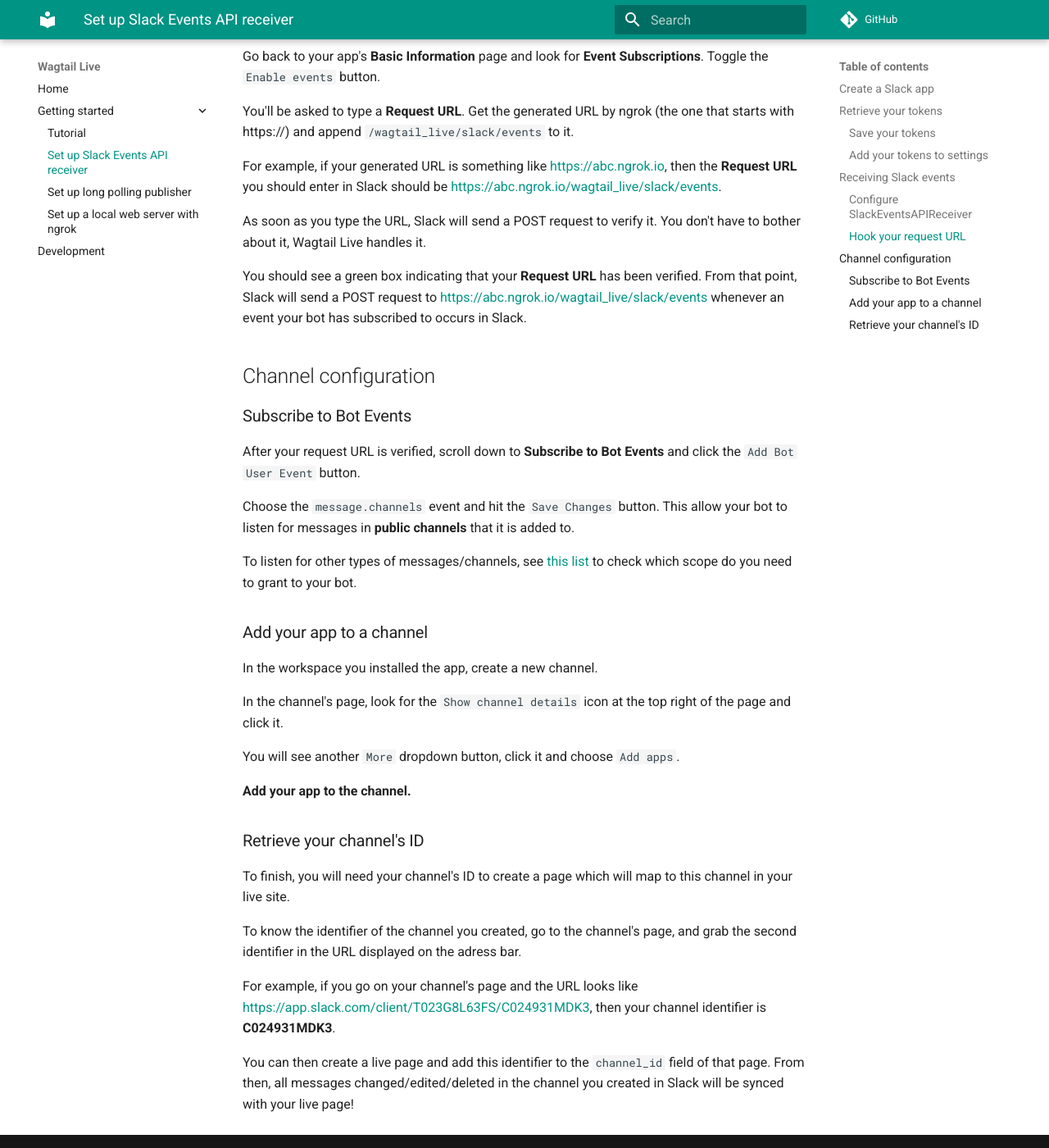
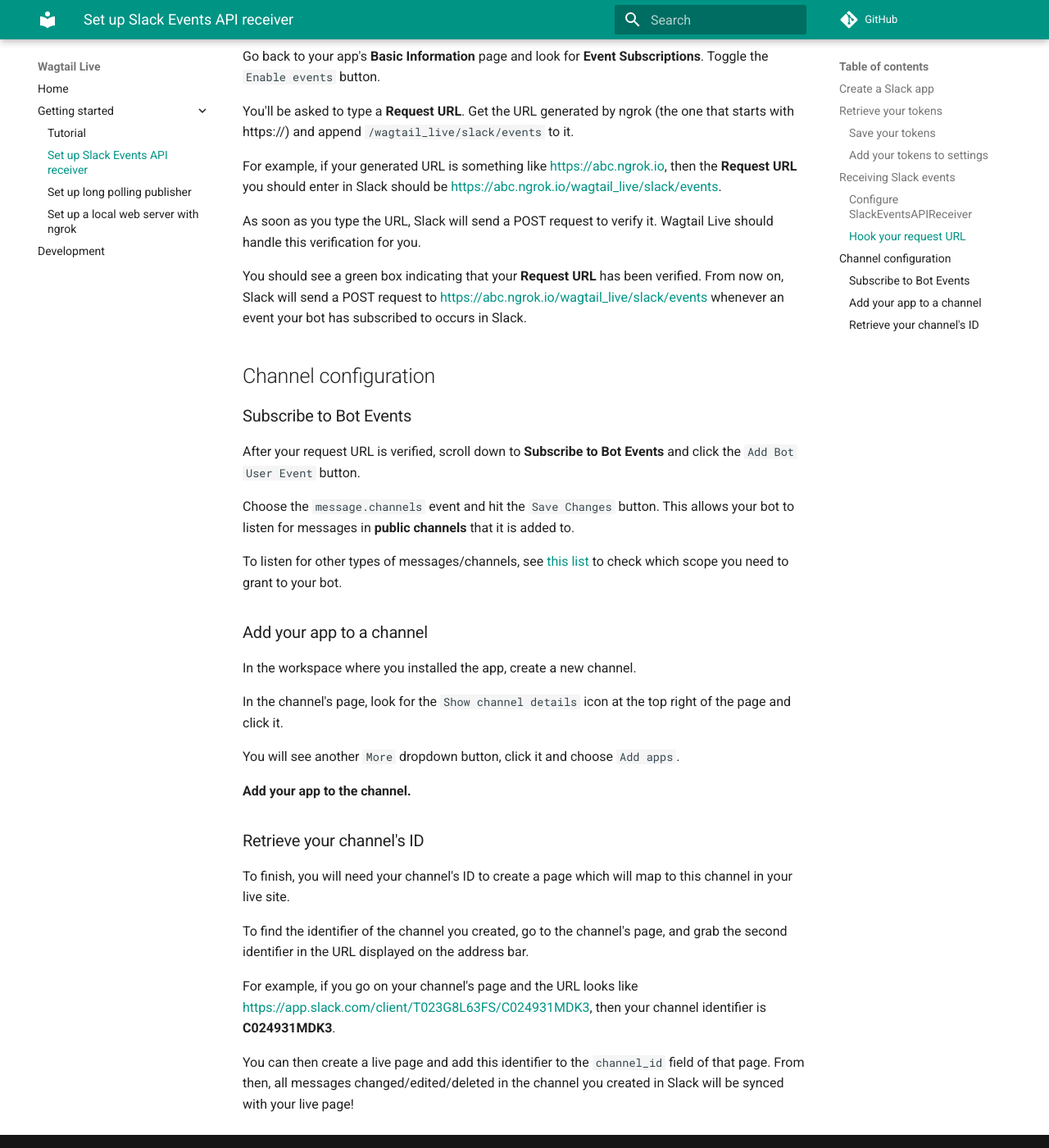
Before and after one commit to wagtail/wagtail-live, an MkDocs documentation site: the page built from docs/getting_started/setup_slack.md, in a window 1280 px wide and 1400 px high, scrolled down 2679 px. Shown: the whole window at 82% size. Built offline with MkDocs 1.6.1 and Material for MkDocs 9.7.7, drawn with Linux system fonts in a browser that asks for light colours; comment, search, counter and statistics services are not loaded; some of the changed text lies outside the part shown.

Commit message:
Apply suggestions from code review
Co-authored-by: Tom Dyson <tom@torchbox.com>

```diff
--- a/docs/getting_started/setup_slack.md
+++ b/docs/getting_started/setup_slack.md
@@ -42,7 +42,7 @@ Wagtail Live needs the following informations to communicate with your app:
 
     Once you authorize the installation, you’ll get back to the **OAuth & Permissions** page and see a **Bot User OAuth Access Token** which starts with `xoxb-`.
 
-    Grab the token and copy it somewhere. (Keep your token safe!)
+    Grab the token and copy it somewhere. Keep your token safe!
 
 
 ### Save your tokens
@@ -105,14 +105,14 @@ If you are comfortable with ngrok, start ngrok on port 8000. Otherwise you can s
 
 Go back to your app's **Basic Information** page and look for **Event Subscriptions**. Toggle the `Enable events` button.
 
-You'll be asked to type a **Request URL**. Get the generated URL by ngrok (the one that starts with https://) and append `/wagtail_live/slack/events` to it.
+You'll be asked to type a **Request URL**. Get the URL generated by ngrok (the one that starts with https://) and append `/wagtail_live/slack/events` to it.
 
 For example, if your generated URL is something like [https://abc.ngrok.io](), then the **Request URL** you should enter in Slack should be
 [https://abc.ngrok.io/wagtail_live/slack/events]().
 
-As soon as you type the URL, Slack will send a POST request to verify it. You don't have to bother about it, Wagtail Live handles it.
+As soon as you type the URL, Slack will send a POST request to verify it. Wagtail Live should handle this verification for you.
 
-You should see a green box indicating that your **Request URL** has been verified. From that point, Slack will send a POST request to [https://abc.ngrok.io/wagtail_live/slack/events]() whenever an event your bot has subscribed to occurs in Slack.
+You should see a green box indicating that your **Request URL** has been verified. From now on, Slack will send a POST request to [https://abc.ngrok.io/wagtail_live/slack/events]() whenever an event your bot has subscribed to occurs in Slack.
 
 ## Channel configuration
 
@@ -120,13 +120,13 @@ You should see a green box indicating that your **Request URL** has been verifie
 
 After your request URL is verified, scroll down to **Subscribe to Bot Events** and click the `Add Bot User Event` button.
 
-Choose the `message.channels` event and hit the `Save Changes` button. This allow your bot to listen for messages in **public channels** that it is added to.
+Choose the `message.channels` event and hit the `Save Changes` button. This allows your bot to listen for messages in **public channels** that it is added to.
 
-To listen for other types of messages/channels, see [this list](https://api.slack.com/scopes?filter=granular_bot&query=history) to check which scope do you need to grant to your bot.
+To listen for other types of messages/channels, see [this list](https://api.slack.com/scopes?filter=granular_bot&query=history) to check which scope you need to grant to your bot.
 
 ### Add your app to a channel
 
-In the workspace you installed the app, create a new channel.
+In the workspace where you installed the app, create a new channel.
 
 In the channel's page, look for the `Show channel details` icon at the top right of the page and click it.
 
@@ -138,7 +138,7 @@ You will see another `More` dropdown button, click it and choose `Add apps`.
 
 To finish, you will need your channel's ID to create a page which will map to this channel in your live site.
 
-To know the identifier of the channel you created, go to the channel's page, and grab the second identifier in the URL displayed on the adress bar.
+To find the identifier of the channel you created, go to the channel's page, and grab the second identifier in the URL displayed on the address bar.
 
 For example, if you go on your channel's page and the URL looks like [https://app.slack.com/client/T023G8L63FS/C024931MDK3](), then your channel identifier is **C024931MDK3**.
 
```
Also changed, not shown: other parts of docs/getting_started/setup_slack.md (+5 -5 lines), docs/getting_started/tutorial.md (+3 -3 lines).
